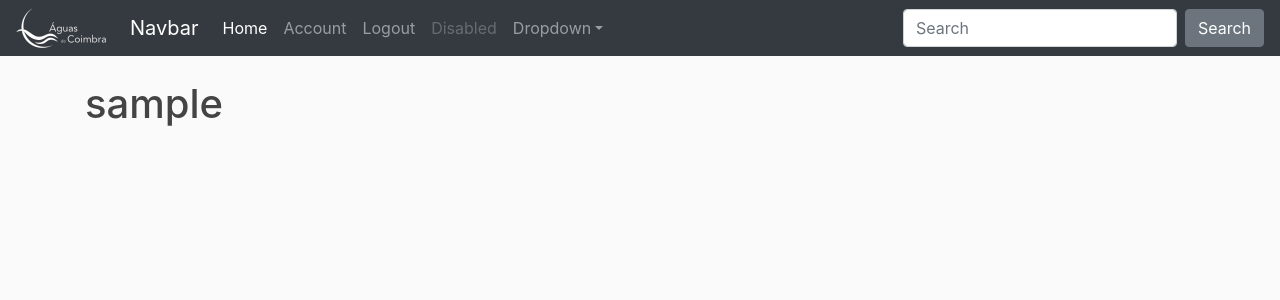
After one commit to allccodes/expenses01, a Flask app: page /account in a window 1280 px wide. The commit adds this page. Shown: the top 300 px of the page. Run offline with Flask 2, Linux system fonts and the light colour scheme; the visitor is signed in with stand-in values (Sample User, id 1); data comes from the database, SQL or seed files in the repository; some libraries are stand-ins or nearby versions.

Commit message:
control sessions

```diff
--- a/app/__init__.py
+++ b/app/__init__.py
@@ -1,12 +1,15 @@
 from flask import Flask
 from flask_sqlalchemy import SQLAlchemy
 from flask_bcrypt import Bcrypt
+from flask_login import LoginManager
 
 app = Flask(__name__)
 app.config.from_pyfile('config.py')
 db = SQLAlchemy(app)
 bcrypt = Bcrypt(app)
-
+login_manager = LoginManager(app)
+login_manager.login_view = 'login'
+login_manager.login_message_category = 'info'
 
 if __name__ == "__main__":
     from views import *
--- a/app/models.py
+++ b/app/models.py
@@ -1,8 +1,13 @@
 from datetime import datetime
-from app import db
+from app import db, login_manager
+from flask_login import UserMixin
 
 
-class User(db.Model):
+@login_manager.user_loader
+def load_user(user_id):
+    return User.query.get(int(user_id))
+
+class User(db.Model, UserMixin):
     __tablename__ = 'users'
     id = db.Column(db.Integer, primary_key=True)
     username = db.Column(db.String(20), unique=True, nullable=False)
--- a/app/templates/about.html
+++ b/app/templates/about.html
@@ -1,5 +1,4 @@
 {% extends "layout.html" %}
-
 {% block content %}
 
 about
--- /dev/null
+++ b/app/templates/account.html
@@ -0,0 +1,6 @@
+{% extends "layout.html" %}
+{% block content %}
+
+<h1>{{ current_user.username }}</h1>
+
+{% endblock %}
--- a/app/templates/layout.html
+++ b/app/templates/layout.html
@@ -42,12 +42,23 @@
     <div class="collapse navbar-collapse" id="navbarsExampleDefault">
         <ul class="navbar-nav mr-auto">
             <li class="nav-item active">
-                <a class="nav-link" href="#">Home <span class="sr-only">(current)</span></a>
+                <a class="nav-link" href="{{ url_for('home') }}">Home <span class="sr-only">(current)</span></a>
+            </li>
+            {% if current_user.is_authenticated %}
+             <li class="nav-item">
+                <a class="nav-link" href="{{ url_for('account') }}">Account</a>
+            </li>
+             <li class="nav-item">
+                <a class="nav-link" href="{{ url_for('logout') }}">Logout</a>
+            </li>
+            {% else %}
+             <li class="nav-item">
+                <a class="nav-link" href="{{ url_for('login') }}">Login</a>
             </li>
             <li class="nav-item">
-                <a class="nav-link" href="{{ url_for('aguas') }}">Link</a>
+                <a class="nav-link" href="{{ url_for('register') }}">Register</a>
             </li>
-
+            {% endif %}
             <li class="nav-item">
                 <a class="nav-link disabled" href="#" tabindex="-1" aria-disabled="true">Disabled</a>
             </li>
--- a/app/templates/starter.html
+++ b/app/templates/starter.html
@@ -45,9 +45,11 @@
                 <a class="nav-link" href="#">Home <span class="sr-only">(current)</span></a>
             </li>
             <li class="nav-item">
-                <a class="nav-link" href="{{ url_for('aguas') }}">Link</a>
+                <a class="nav-link" href="{{ url_for('login') }}">Login</a>
             </li>
-
+              <li class="nav-item">
+                <a class="nav-link" href="{{ url_for('logout') }}">Logout</a>
+            </li>
             <li class="nav-item">
                 <a class="nav-link disabled" href="#" tabindex="-1" aria-disabled="true">Disabled</a>
             </li>
--- a/app/views.py
+++ b/app/views.py
@@ -3,13 +3,32 @@ from flask import render_template, flash, redirect, url_for, request
 from results import Expenses
 from forms import RegistrationForm, LoginForm
 from app.models import User, Post
+from flask_login import login_user, current_user, logout_user, login_required
+
+
+
+posts = [
+    {
+        'author': 'Corey Schafer',
+        'title': 'Blog Post 1',
+        'content': 'First post content',
+        'date_posted': 'April 20, 2018'
+    },
+    {
+        'author': 'Jane Doe',
+        'title': 'Blog Post 2',
+        'content': 'Second post content',
+        'date_posted': 'April 21, 2018'
+    }
+]
+
 
 
 
 @app.route('/')
-@app.route('/home', methods=['GET', 'POST'])
+@app.route('/home')
 def home():
-    return render_template('index.html')
+    return render_template('index.html', posts=posts)
 
 
 @app.route('/about', methods=['GET', 'POST'])
@@ -24,20 +43,10 @@ def aguas():
     return render_template('aguas.html', total=total)
 
 
-@app.route("/login", methods=['GET', 'POST'])
-def login():
-    form = LoginForm()
-    if form.validate_on_submit():
-        if form.email.data == 'admin@blog.com' and form.password.data == 'teste':
-            flash('You have been logged in!', 'success')
-            return redirect(url_for('home'))
-        else:
-            flash('Login Unsuccessful. Please check username and password', 'danger')
-    return render_template('login.html', form=form)
-
-
 @app.route('/register', methods=['GET', 'POST'])
 def register():
+    if current_user.is_authenticated:
+        return redirect((url_for('home')))
     form = RegistrationForm()
     if form.validate_on_submit():
         hashed_password = bcrypt.generate_password_hash(form.password.data).decode('utf-8')
@@ -47,6 +56,34 @@ def register():
         flash(f'Account created for {form.username.data}!', 'success')
         return redirect(url_for('aguas'))
     return render_template('register.html', title='Register', form=form)
+
+
+@app.route("/login", methods=['GET', 'POST'])
+def login():
+    if current_user.is_authenticated:
+        return redirect((url_for('home')))
+    form = LoginForm()
+    if form.validate_on_submit():
+        user = User.query.filter_by(email=form.email.data).first()
+        if user and bcrypt.check_password_hash(user.password, form.password.data):
+            login_user(user, remember=form.remember.data)
+            next_page = request.args.get('next')
+            return redirect(next_page) if next_page else redirect(url_for('home'))
+        else:
+            flash('Login Unsuccessful. Please check username and password', 'danger')
+    return render_template('login.html', form=form)
+
+
+@app.route("/logout")
+def logout():
+    logout_user()
+    return redirect(url_for('home'))
+
+
+@app.route("/account")
+@login_required
+def account():
+    return render_template('account.html')
 
 
 
--- a/requirements.txt
+++ b/requirements.txt
@@ -8,3 +8,4 @@ psycopg2
 SQLAlchemy
 flask_sqlalchemy
 flask_bcrypt
+flask_login
```
Also changed, not shown: app/forms.py (+15 -2 lines), app/templates/index.html (+14 -7 lines).
